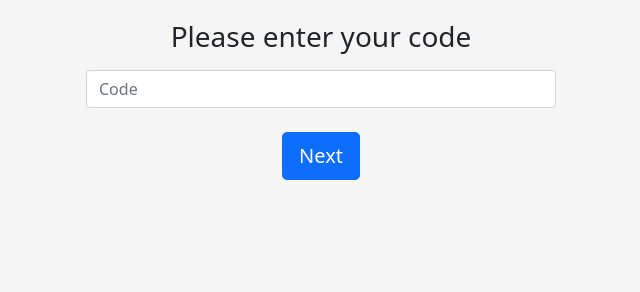
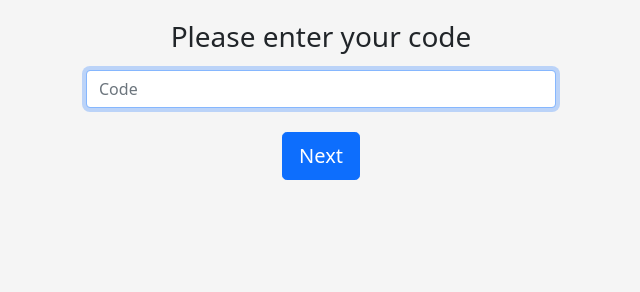
Before and after one commit to MaxMaeder/DriveBackupV2, a website: page Authenticator/views/index.html in a window 1280 px wide. Shown: the part 376-668 px from the top of the page, without its empty margins (319-959 px from the left). Drawn offline with Linux system fonts and the light colour scheme; files whose address does not match are found by name.

Commit message:
Autofocus on code input

```diff
--- a/Authenticator/views/index.html
+++ b/Authenticator/views/index.html
@@ -19,7 +19,7 @@
         <img class="mb-4" src="/images/logo.png" alt="" width="128" height="128">
         <div id="errorAlert" class="alert alert-danger" style="display:none" role="alert">An error occurred!</div>
         <h1 class="h3 mb-3 font-weight-normal">Please enter your code</h1>
-        <input type="text" id="codeInput" class="form-control" placeholder="Code" required>
+        <input type="text" id="codeInput" class="form-control" placeholder="Code" autofocus required>
         <br/>
         <button id="nextButton" class="btn btn-lg btn-primary btn-block" type="submit">
           <span id="spinner" class="spinner-border spinner-border-sm" style="display:none" role="status" aria-hidden="true"></span>
```
